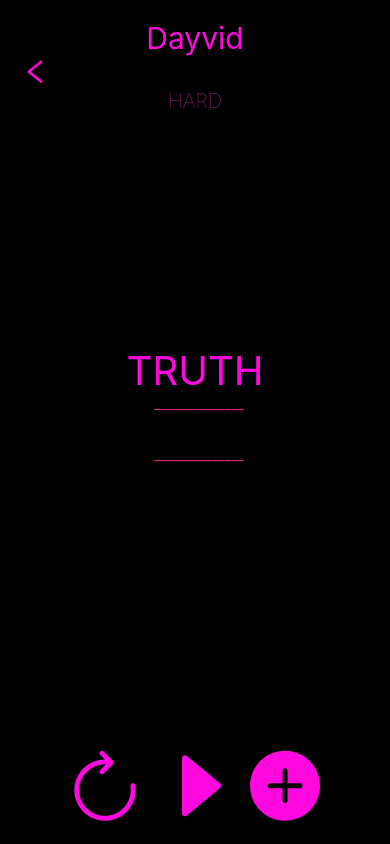
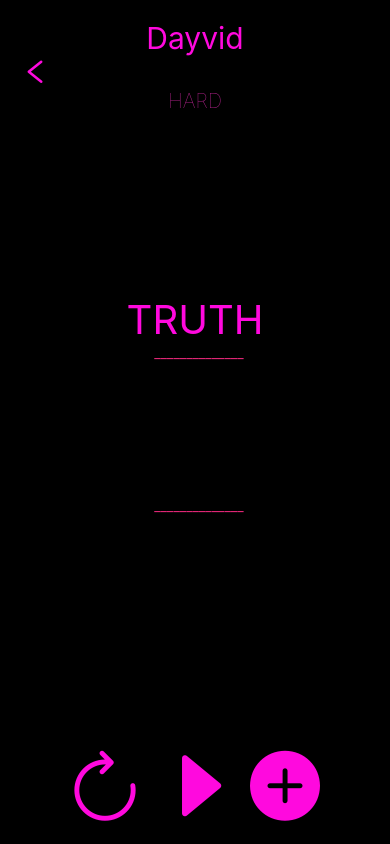
Before and after one commit to dayvid-s/TruthOrDareApp, a React Native app: screen /Truth in a window 390 px wide. Built offline with nearby package versions, Linux system fonts and the light colour scheme.

Commit message:
Update Truth.js

```diff
--- a/src/components/Truth.js
+++ b/src/components/Truth.js
@@ -1,15 +1,26 @@
-import React from 'react';
+import React, {Component} from 'react';
 import { View,Text, StyleSheet, TouchableOpacity } from 'react-native';
-import Challengues from './Challengues';
 import Icon  from 'react-native-vector-icons/AntDesign';
+import InitialPart from './InitialPart';
 
 
-export default function Truth({ navigation: { goBack } }) {
-    return(
+export default class extends Component  {
+  state= {
+    ChallenguesDone: ['What would you like to do with a partner if you could erase her memory?'
+    ,'eae  man'],
+    ChallenguesUndone:['']
+  }
+  alternar=()=>{
+    this.setState({
+    ChallenguesDone:['vish']
+})
+}
+render(){
+  return(
         <View style={styles.container} >
             <View style={{height: ('5%')}} >
               <Text style={styles.lettersOne}  >Dayvid</Text>
-              <TouchableOpacity onPress={() => goBack()}  >
+              <TouchableOpacity onPress={() => navigation.navigate(InitialPart)}  >
                  <Icon name='left' size={30} color='#ff09de'/>
               </TouchableOpacity>
               <Text style={styles.lettersTwo} >HARD</Text>
@@ -22,13 +33,17 @@
                </Text>
              </View>
              <Text style={{  alignSelf:'center',color:('#De2674')}} >  ______________</Text>
-             <Challengues></Challengues>
+             <View>
+               <Text style={{fontSize:28,textAlign:'center'}} >{ this.state.ChallenguesDone} </Text>
+            </View>
              <Text style={{  alignSelf:'center',color:('#De2674')}} >  ______________</Text>
              </View>
 
            <View style={{flexDirection:'row', alignSelf:'center', justifyContent:'space-between'  } } >
               <View style={{right:20}}  >
+                <TouchableOpacity onPress={this.alternar}>
                 <Icon name='reload1' size={70} color='#ff09de' />
+                </TouchableOpacity>
               </View>
               <View>
                  <Icon name='caretright' size={70} color='#ff09de'/>
@@ -41,7 +56,7 @@
         </View>
 
       )}
-
+  }
       const styles = StyleSheet.create({
         container:{
           backgroundColor: (`#000000`),
```
